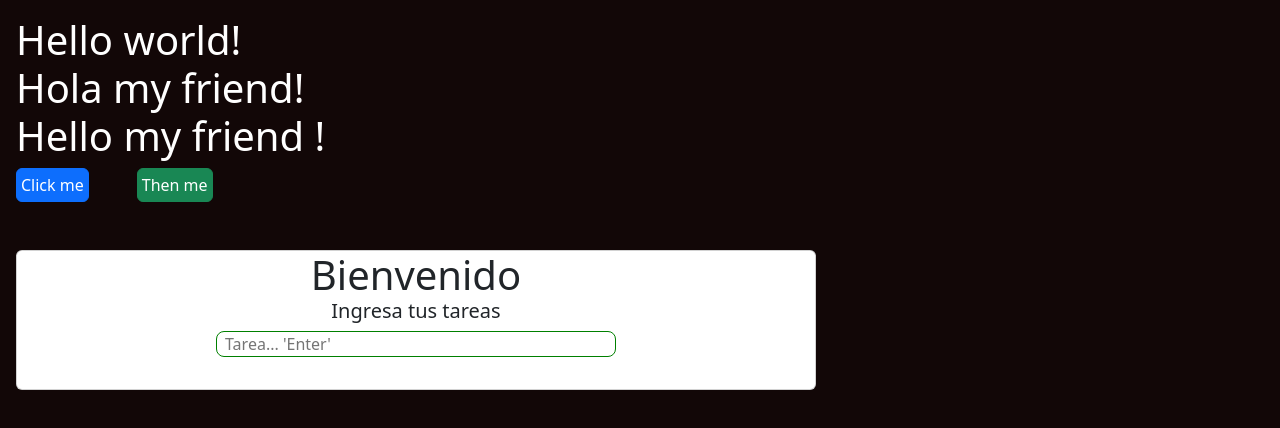
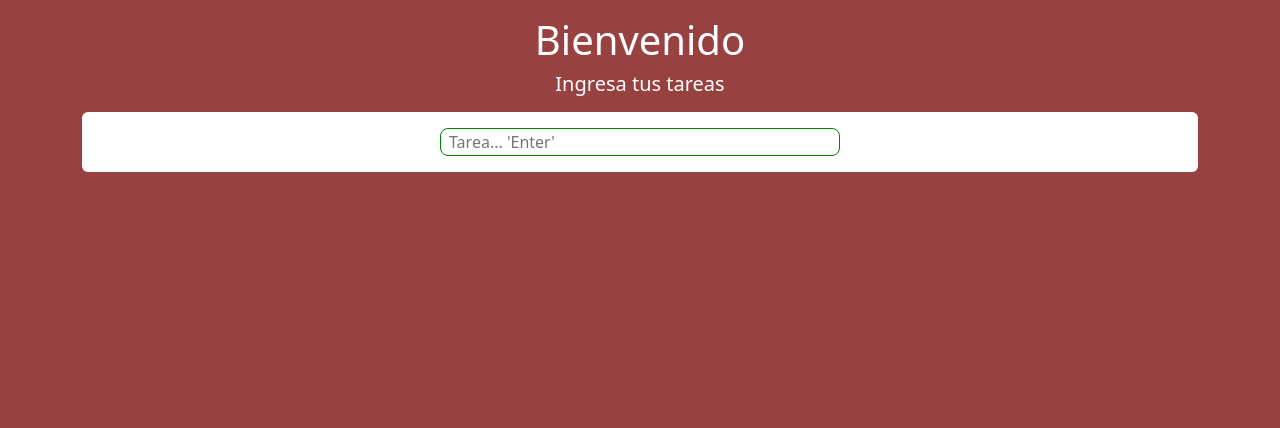
Before and after one commit to ignaciolencina/practicos-React, a React (Vite) app: page / in a window 1280 px wide. Shown: the top 428 px of the page. Built offline with nearby package versions, Linux system fonts and the light colour scheme.

Commit message:
Completo ejercicio 5

```diff
--- a/src/App.css
+++ b/src/App.css
@@ -1,11 +1,5 @@
-*{
-  padding: 0 !important;
-  margin: 0 !important;
-  box-sizing: border-box !important;
-}
-
 body{
-  background-color: #120707 !important;
+  background-color: #984141 !important;
   color: #ffffff !important;
   padding: 1rem !important;
   min-height: 100vh !important;
--- a/src/App.jsx
+++ b/src/App.jsx
@@ -1,16 +1,20 @@
 import "./App.css";
-import Ejercicio1 from "./components/Ejercicio1/Ejercicio1";
-import Ejercicio2 from "./components/Ejercicio2/Ejercicio2";
-import Ejercicio3 from "./components/Ejercicio3/Ejercicio3";
-import Ejercicio4 from "./components/Ejercicio4/Ejercicio4";
+// import Ejercicio1 from "./components/Ejercicio1/Ejercicio1";
+// import Ejercicio2 from "./components/Ejercicio2/Ejercicio2";
+// import Ejercicio3 from "./components/Ejercicio3/Ejercicio3";
+// import Ejercicio4 from "./components/Ejercicio4/Ejercicio4";
+import Ejercicio5 from "./components/Ejercicio5/Ejercicio5";
+
+
 
 const App = () => {
   return (
     <>
-      <Ejercicio1 />
-      <Ejercicio2 persona="my friend" />
-      <Ejercicio3 persona="my friend" />
-      <Ejercicio4 />
+      {/* <Ejercicio1 /> */}
+      {/* <Ejercicio2 persona="my friend" /> */}
+      {/* <Ejercicio3 persona="my friend" /> */}
+      {/* <Ejercicio4 /> */}
+      <Ejercicio5 />
     </>
   );
 };
--- /dev/null
+++ b/src/components/Ejercicio5/Ejercicio5.css
@@ -0,0 +1,20 @@
+.card{
+    width: 300px;
+    padding: 1rem;
+    display: flex;
+
+    .completed-button{
+        background-color: rgb(0, 47, 255);
+        border: none;
+        border-radius: 0.5rem;
+        width: 110px;
+        color: white;
+        padding: 0.2rem;
+    }
+}
+
+.input-toDo{
+    border-radius: 0.5rem;
+    border: solid 1px green;
+    width: 400px;
+}
--- /dev/null
+++ b/src/components/Ejercicio5/Ejercicio5.jsx
@@ -0,0 +1,83 @@
+import { useEffect, useRef, useState } from "react";
+import { Tarea } from "./Tarea.js";
+import "./Ejercicio5.css";
+
+const Ejercicio5 = () => {
+  const [toDos, setToDos] = useState([]);
+
+  const $input = useRef();
+
+   // Cargar las tareas desde el localStorage cuando se monta el componente
+   useEffect(() => {
+    const savedToDos = localStorage.getItem("toDos");
+    if (savedToDos) {
+      setToDos(JSON.parse(savedToDos));
+    }
+  }, []);
+
+  // Guardar las tareas en el localStorage cada vez que cambian
+  useEffect(() => {
+    localStorage.setItem("toDos", JSON.stringify(toDos));
+  }, [toDos]);
+
+  const handleEnter = (e) => {
+    if (e.key === "Enter") {
+      const newToDo = new Tarea($input.current.value);
+      if (newToDo.nombre.trim()) {
+        const newArray = [...toDos, newToDo];
+        setToDos(newArray);
+        $input.current.value = "";
+      }
+    }
+  };
+
+  const handleCompleted = (codigo) => {
+    const newArray = toDos.filter((toDo) => toDo.codigo !== codigo);
+    setToDos(newArray);
+  };
+
+  return (
+    <section className="container">
+      <article className="text-center">
+        <h1>Bienvenido</h1>
+        <h3 className="fs-5">Ingresa tus tareas</h3>
+      </article>
+      <article>
+        <div className="bg-white p-3 rounded text-center my-3">
+          <fieldset>
+            <label></label>
+            <input
+              type="text"
+              ref={$input}
+              onKeyDown={handleEnter}
+              className="input-toDo px-2"
+              placeholder="Tarea... 'Enter'"
+              maxLength={80}
+            />
+          </fieldset>
+        </div>
+        <div className="lista-toDos row mt-4">
+          {toDos.map((toDo, index) => {
+            return (
+              <div key={toDo.codigo} className="col-md-3 toDos my-3">
+                <div className="card">
+                  <p>
+                    <span className="text-danger"># {index + 1}</span> {toDo.nombre}
+                  </p>
+
+                  <button
+                    className="completed-button ms-auto"
+                    onClick={() => handleCompleted(toDo.codigo)}
+                  >
+                    Completada
+                  </button>
+                </div>
+              </div>
+            );
+          })}
+        </div>
+      </article>
+    </section>
+  );
+};
+export default Ejercicio5;
--- /dev/null
+++ b/src/components/Ejercicio5/Tarea.js
@@ -0,0 +1,6 @@
+export class Tarea {
+  constructor(nombre) {
+    this.codigo = window.self.crypto.randomUUID();
+    this.nombre = nombre;
+  }
+}
```
